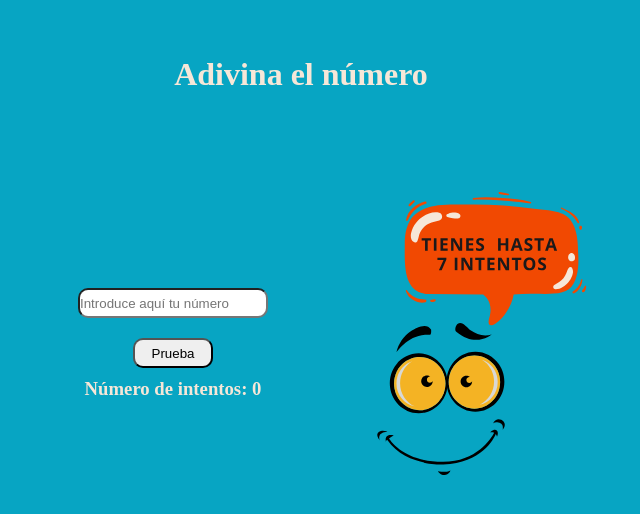
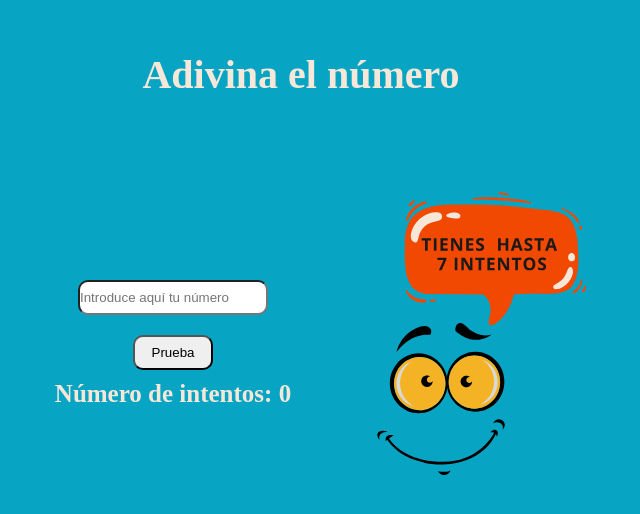
Before and after one commit to dand-code/Guess-the-Number---Game, a plain HTML site: page index.html in a window 1280 px wide. Shown: the part 146-660 px from the top of the page, without its empty margins (339-979 px from the left). Drawn offline with Linux system fonts and the light colour scheme.

Commit message:
update font-size title and tips text on media query

```diff
--- a/index.html
+++ b/index.html
@@ -10,7 +10,7 @@
 
 <body class="page js-page">
     <header class="header">
-        <h1 class="game__text-color title gO_color">Adivina el número</h1>
+        <h1 class="game__text-color title">Adivina el número</h1>
     </header>
     <main class="main">
         <form action="">
--- a/style/main.css
+++ b/style/main.css
@@ -57,7 +57,7 @@
 }
 
 .btn{
-    display:inline- block;
+    display:inline-block;
     height: 30px;
     width: 80px;
     margin-bottom: 10px;
@@ -89,6 +89,21 @@
     .tips{
         grid-area: tips;
     }
+
+    .title{
+        font-size: 40px;
+    }
+    .counter_text{
+        font-size: 25px;
+    }
+
+    .input{
+        height: 35px;
+    }
+
+    .btn{
+        height: 35px;
+    }
 }
 
 @media all and (min-width: 1000px){
```
